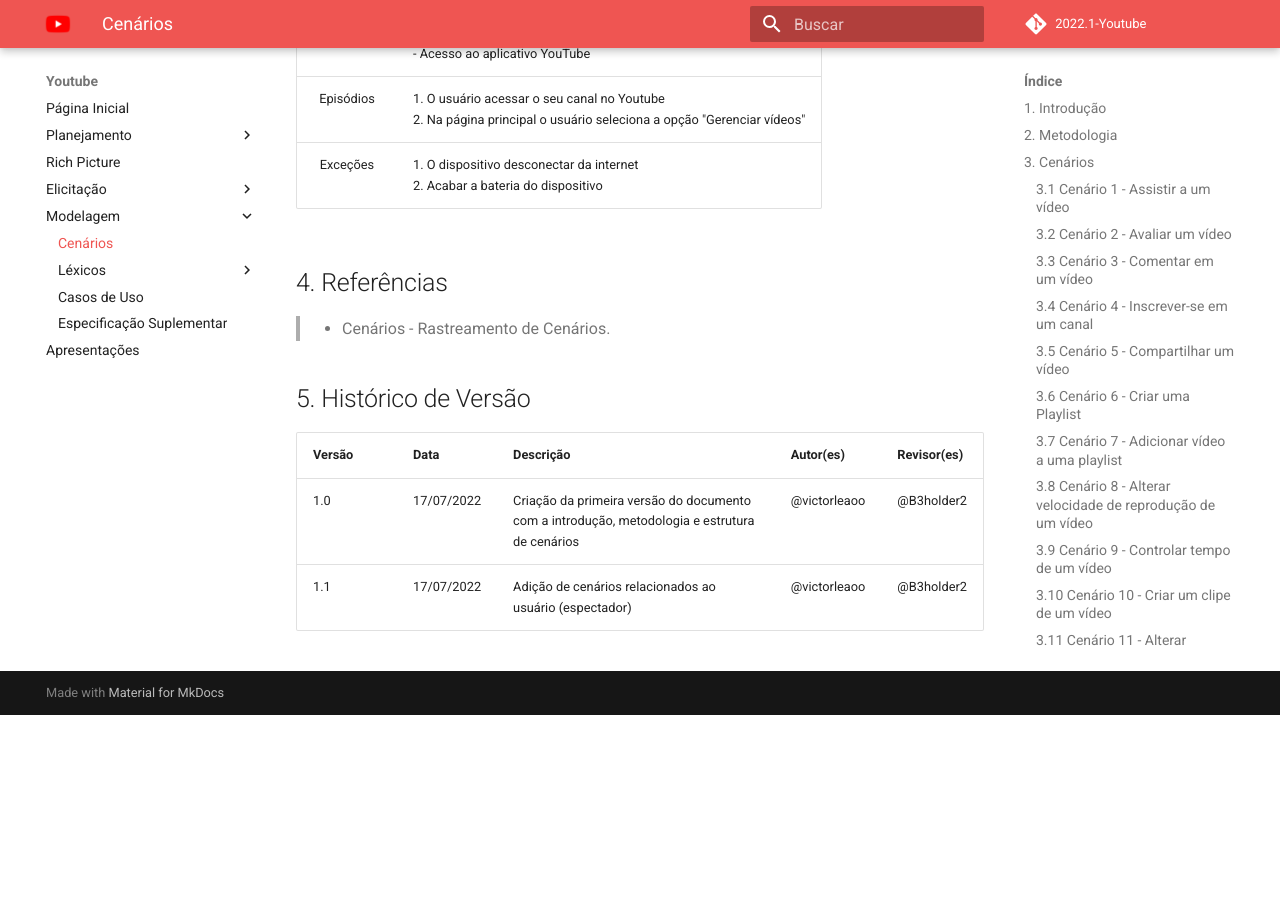
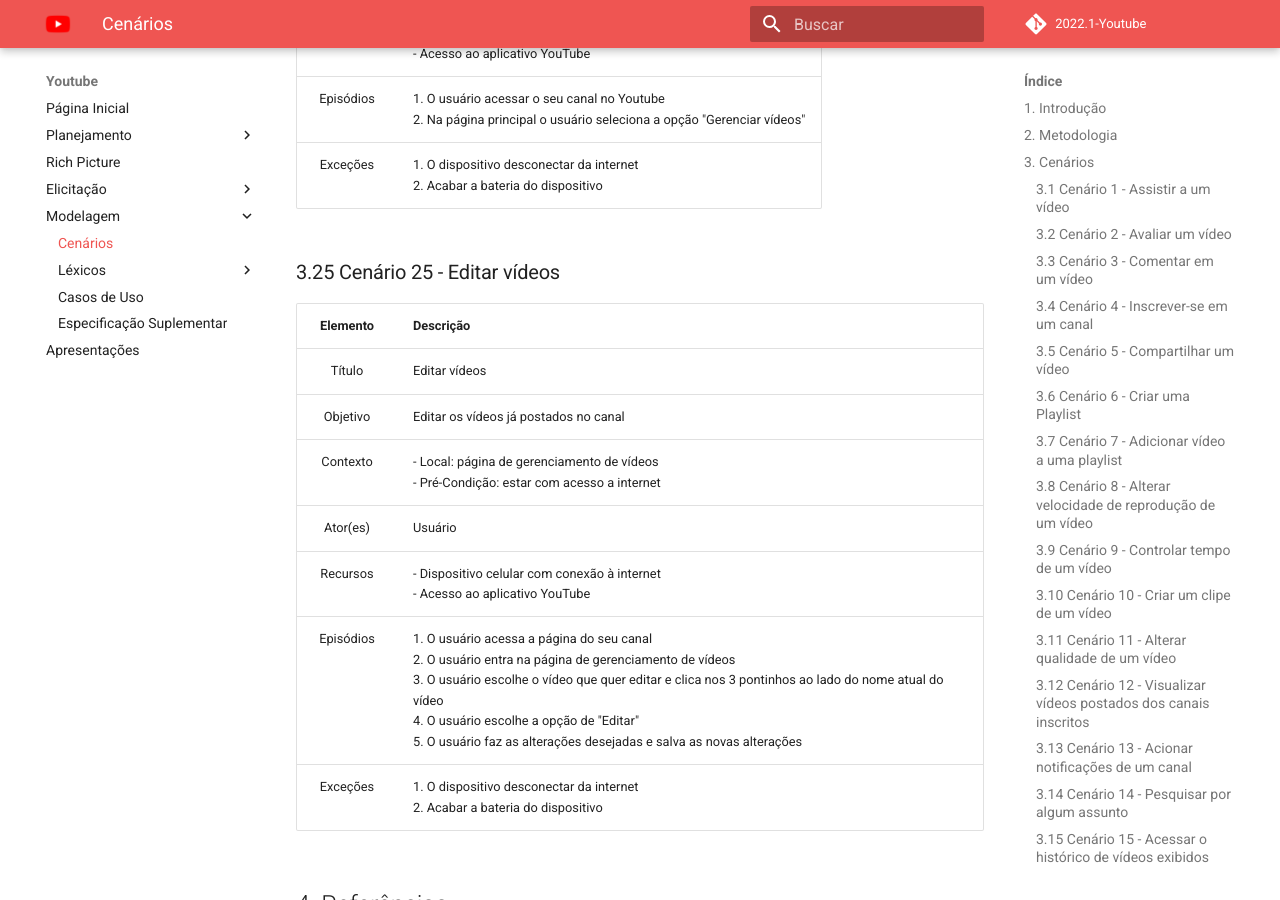
Before and after one commit to Requisitos-de-Software/2022.1-Youtube, an MkDocs documentation site: the page built from docs/modelagem/cenarios.md, in a window 1280 px wide and 900 px high, scrolled down 14281 px. Built offline with MkDocs 1.6.1 and Material for MkDocs 9.7.7, drawn with Linux system fonts in a browser that asks for light colours; comment, search, counter and statistics services are not loaded; before the commit the page ends 14996 px from its top, so only the background shows below that.

Commit message:
Adicionando cenário 25 - Editar Vídeos
Adicionando cenário 25 - Editar Vídeos pelo aplicativo do celular

```diff
--- a/docs/modelagem/cenarios.md
+++ b/docs/modelagem/cenarios.md
@@ -282,6 +282,17 @@ Após a listagem dos cenários identificados pela equipe, eles foram detalhados
 | Episódios| 1. O usuário acessar o seu canal no Youtube<br/>2. Na página principal o usuário seleciona a opção "Gerenciar vídeos" |
 | Exceções | 1. O dispositivo desconectar da internet<br/>2. Acabar a bateria do dispositivo |
 
+### 3.25 Cenário 25 - Editar vídeos
+| Elemento | Descrição |
+| :------: | :-------- |
+| Título   | Editar vídeos |
+| Objetivo | Editar os vídeos já postados no canal |
+| Contexto | - Local: página de gerenciamento de vídeos<br/>- Pré-Condição: estar com acesso a internet |
+| Ator(es) | Usuário |
+| Recursos | - Dispositivo celular com conexão à internet<br/>- Acesso ao aplicativo YouTube |
+| Episódios| 1. O usuário acessa a página do seu canal<br/>2. O usuário entra na página de gerenciamento de vídeos<br/>3. O usuário escolhe o vídeo que quer editar e clica nos 3 pontinhos ao lado do nome atual do vídeo<br/>4. O usuário escolhe a opção de "Editar"<br/>5. O usuário faz as alterações desejadas e salva as novas alterações |
+| Exceções | 1. O dispositivo desconectar da internet<br/>2. Acabar a bateria do dispositivo |
+
 ## 4. Referências
 
 > - Cenários - Rastreamento de Cenários.
```
